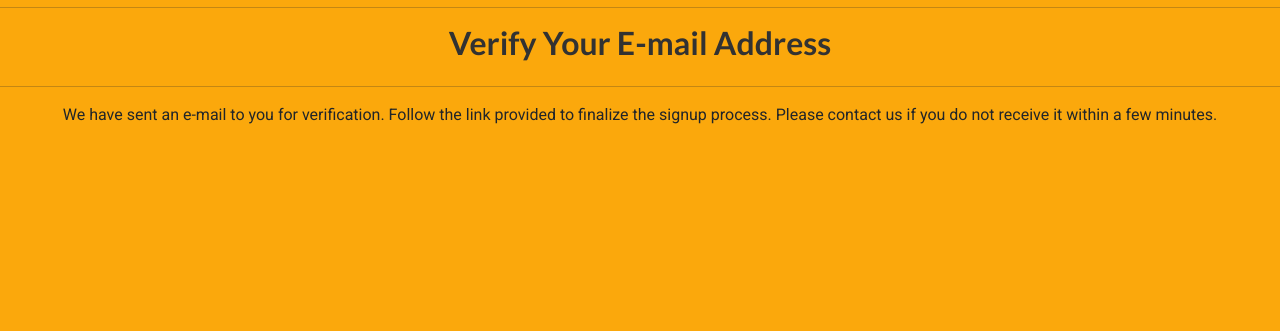
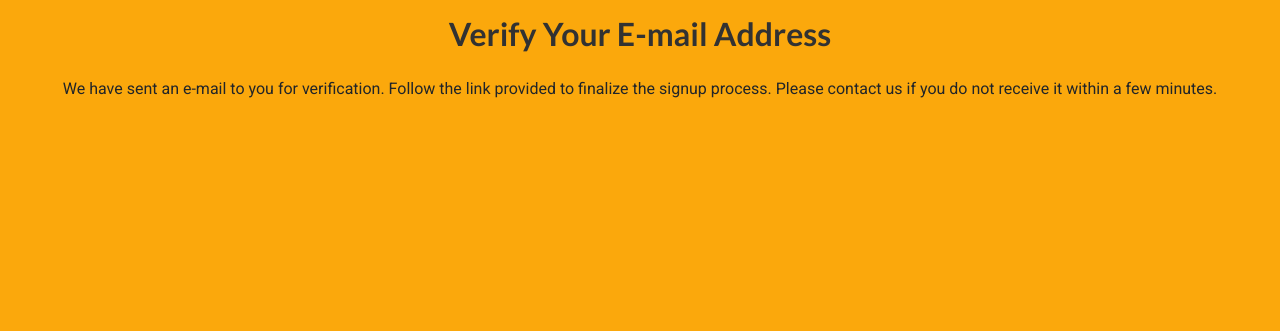
Before and after one commit to marina9222/Little-Wheekers-Rescue, a Django app: template templates/allauth/account/verification_sent.html in a window 1280 px wide. Shown: the part 89-420 px from the top of the page. Run offline with Django 3.2, Linux system fonts and the light colour scheme; the template is opened without the code that fills it, so the values that code supplies are empty; some libraries are stand-ins or nearby versions.

Commit message:
Add: css for verification email

```diff
--- a/templates/allauth/account/verification_sent.html
+++ b/templates/allauth/account/verification_sent.html
@@ -5,9 +5,9 @@
 {% block head_title %}{% trans "Verify Your E-mail Address" %}{% endblock %}
 
 {% block content %}
-<hr>
-<h2 class="logo-font mb-4 text-center font-primary fw-bold">{% trans "Verify Your E-mail Address" %}</h2>
-<hr>
+
+<h2 class="logo-font mb-4 text-center font-primary fw-bold mt-4">{% trans "Verify Your E-mail Address" %}</h2>
+
 
 <p class="text-center font-secondary">{% blocktrans %}We have sent an e-mail to you for verification. Follow the link provided to finalize the signup process. Please contact us if you do not receive it within a few minutes.{% endblocktrans %}</p>
 
```
